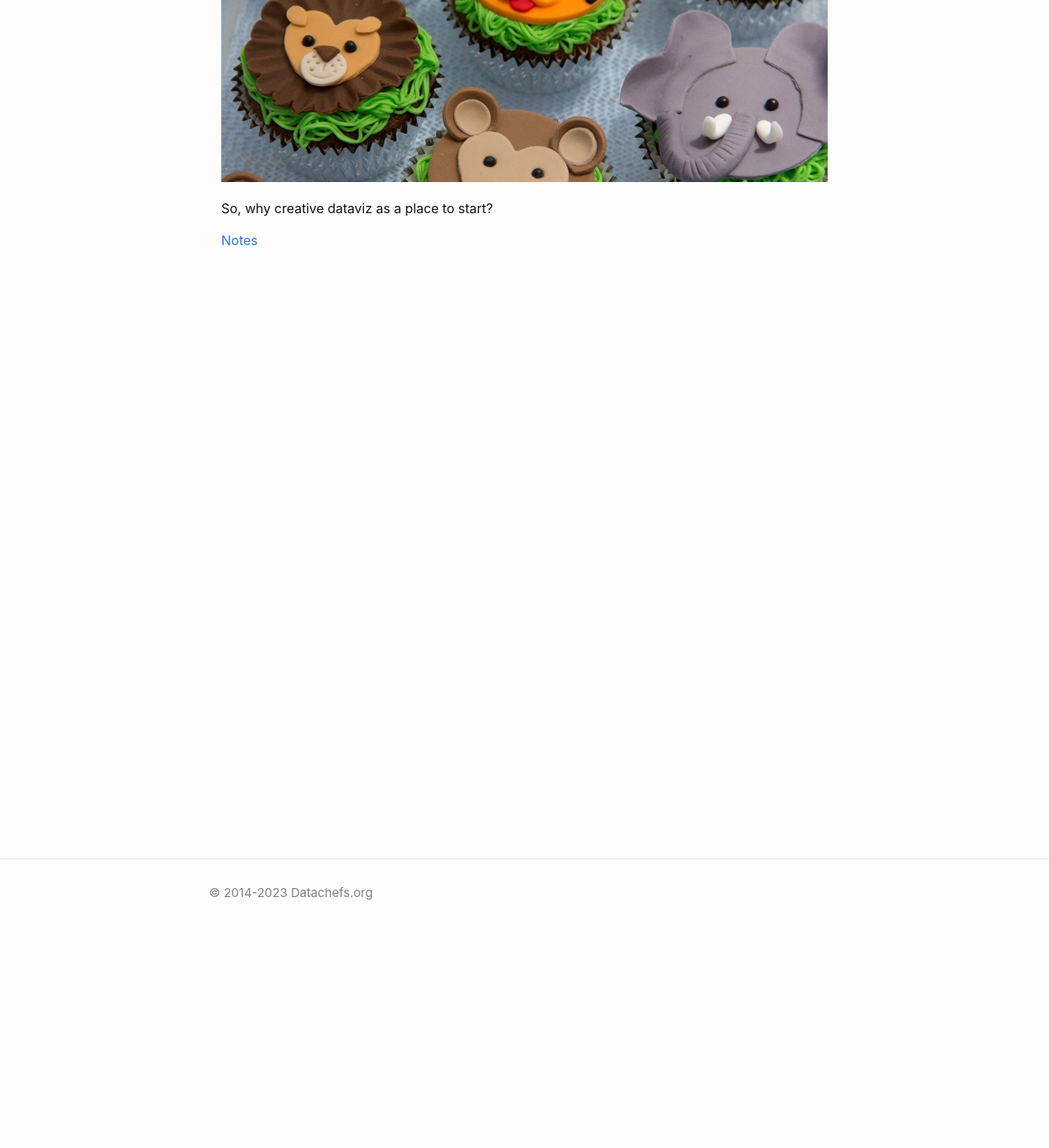
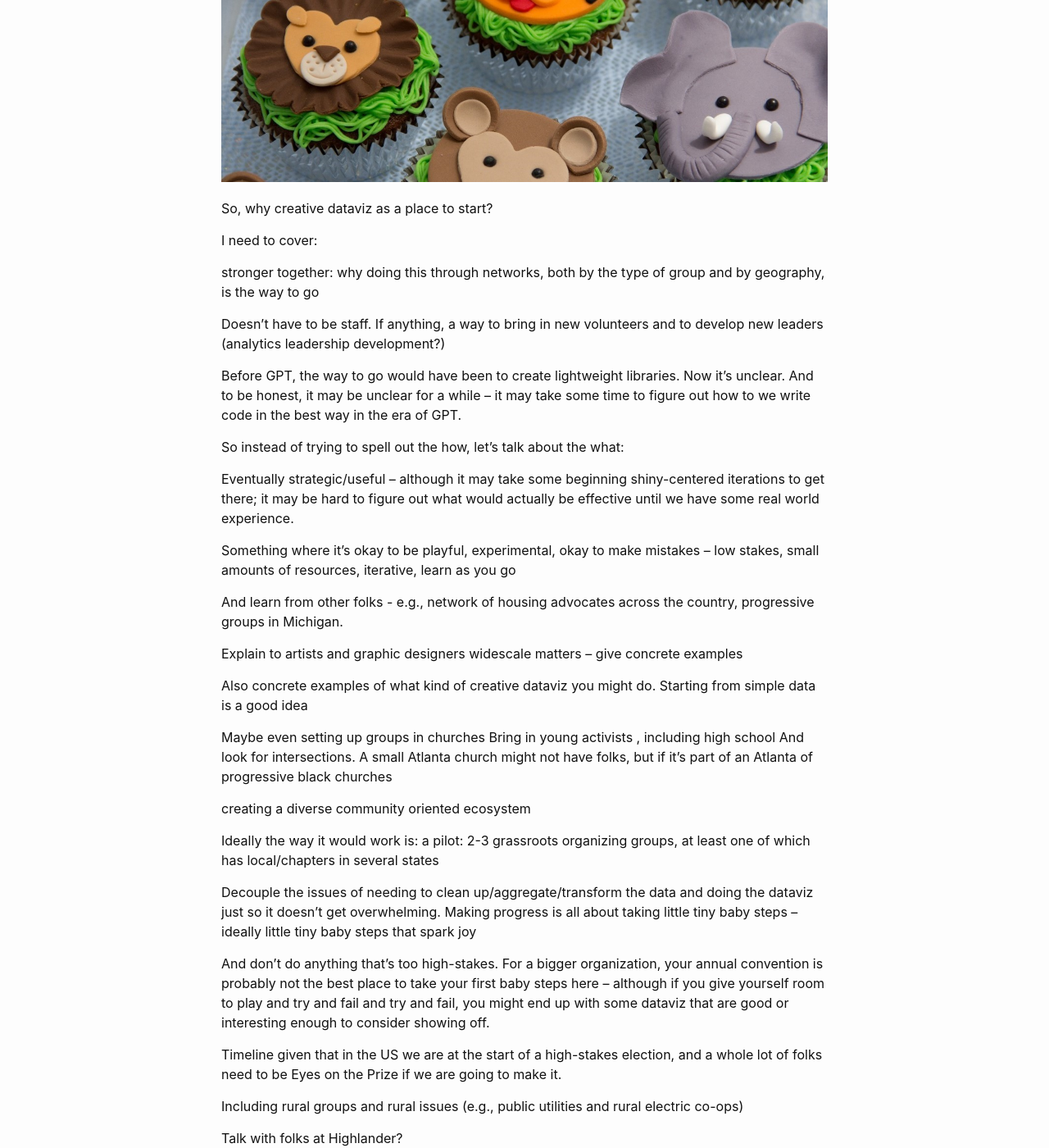
Before and after one commit to datachefs/cdv-notes, a Jekyll site: the page built from pages/creative-dataviz.md, in a window 1280 px wide and 1400 px high, scrolled down 270 px. Shown: the whole window at 82% size. Built offline with Jekyll 4.4.1, drawn with Linux system fonts in a browser that asks for light colours; before the commit the page ends 900 px from its top, so only the background shows below that.

Commit message:
Add pages

```diff
--- a/pages/creative-dataviz.md
+++ b/pages/creative-dataviz.md
@@ -9,6 +9,52 @@ image: cupcakes-animals.jpg
 
 So, why creative dataviz as a place to start?
 
+I need to cover:
+
+stronger together: why doing this through networks, both by the type of group and by geography, is the way to go
+
+Doesn't have to be staff. If anything, a way to bring in new volunteers and to develop new leaders (analytics leadership development?)
+
+Before GPT, the way to go would have been to create lightweight libraries. Now it's unclear. And to be honest, it may be unclear for a while -- it may take some time to figure out how to we write code in the best way in the era of GPT.
+
+So instead of trying to spell out the how, let's talk about the what:
+
+
+Eventually strategic/useful -- although it may take some beginning shiny-centered iterations to get there; it may be hard to figure out what would actually be effective until we have some real world experience.
+
+Something where it's okay to be playful, experimental, okay to make mistakes -- low stakes, small amounts of resources, iterative, learn as you go
+
+And learn from other folks - e.g., network of housing advocates across the country, progressive groups in Michigan.
+
+Explain to artists and graphic designers widescale matters -- give concrete examples
+
+Also concrete examples of what kind of creative dataviz you might do. Starting from simple data is a good idea
+
+Maybe even setting up groups in churches
+Bring in young activists , including high school
+And look for intersections. A small Atlanta church might not have folks, but if it's part of an Atlanta of progressive black churches
+
+creating a diverse community oriented ecosystem
+
+
+Ideally the way it would work is:
+a pilot: 2-3 grassroots organizing groups, at least one of which has local/chapters in several states
+
+
+
+Decouple the issues of needing to clean up/aggregate/transform the data
+and doing the dataviz
+just so it doesn't get overwhelming. Making progress is all about taking little tiny baby steps -- ideally little tiny baby steps that spark joy
+
+And don't do anything that's too high-stakes. For a bigger organization, your annual convention is probably not the best place to take your first baby steps here -- although if you give yourself room to play and try and fail and try and fail, you might end up with some dataviz that are good or interesting enough to consider showing off.
+
+
+Timeline given that in the US we are at the start of a high-stakes election, and a whole lot of folks need to be Eyes on the Prize if we are going to make it.
+
+
+Including rural groups and rural issues (e.g., public utilities and rural electric co-ops)
+
+Talk with folks at Highlander?
 
 
 [Notes](../pages/creative-dataviz/creative-notes.html)
```
